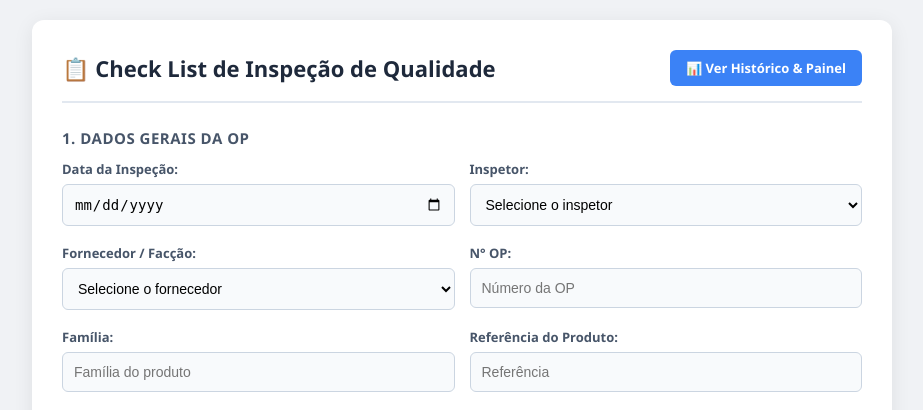
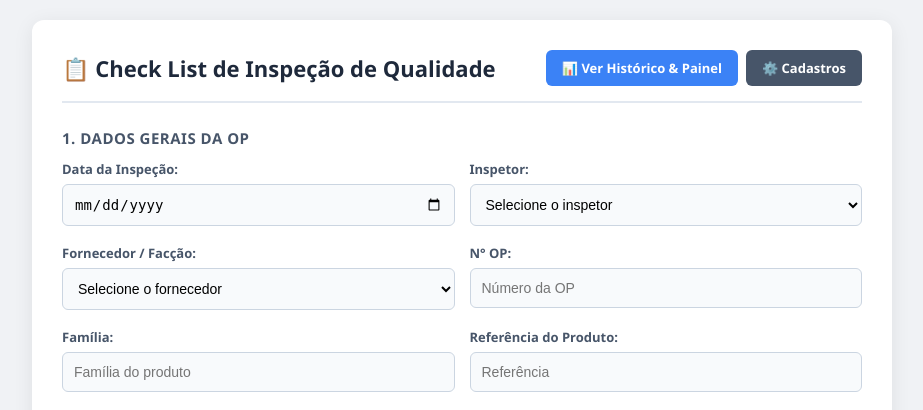
Before and after one commit to fabriciopavesi97/Check-List-Inspe-o-de-Qualidade, a Flask app: page / in a window 1280 px wide. Shown: the top 410 px of the page, without its empty margins (178-1101 px from the left). Run offline with Flask 3, Linux system fonts and the light colour scheme; data that the repository does not hold is empty; some libraries are stand-ins or nearby versions.

Commit message:
Update index.html

```diff
--- a/templates/index.html
+++ b/templates/index.html
@@ -8,10 +8,12 @@
         body { font-family: 'Segoe UI', Tahoma, Geneva, Verdana, sans-serif; margin: 0; padding: 20px; background-color: #f0f2f5; color: #333; }
         .container { max-width: 800px; margin: 0 auto; background: #ffffff; padding: 30px; border-radius: 12px; box-shadow: 0 4px 20px rgba(0,0,0,0.08); }
 
-        .header-top { display: flex; justify-content: space-between; align-items: center; border-bottom: 2px solid #e2e8f0; padding-bottom: 15px; margin-bottom: 25px; }
+        .header-top { display: flex; justify-content: space-between; align-items: center; flex-wrap: wrap; gap: 10px; border-bottom: 2px solid #e2e8f0; padding-bottom: 15px; margin-bottom: 25px; }
         h2 { color: #1e293b; margin: 0; font-size: 22px; }
         .btn-historico { background-color: #3b82f6; color: white; padding: 9px 16px; text-decoration: none; border-radius: 6px; font-size: 13px; font-weight: 600; transition: background 0.2s; }
         .btn-historico:hover { background-color: #2563eb; }
+        .btn-cadastros { background-color: #475569; color: white; padding: 9px 16px; text-decoration: none; border-radius: 6px; font-size: 13px; font-weight: 600; transition: background 0.2s; }
+        .btn-cadastros:hover { background-color: #334155; }
 
         .alert-sucesso { background-color: #d1fae5; border: 1px solid #10b981; color: #065f46; padding: 15px; border-radius: 8px; margin-bottom: 20px; font-weight: 600; text-align: center; font-size: 15px; }
         .alert-edicao { background-color: #fef3c7; border: 1px solid #f59e0b; color: #92400e; padding: 12px; border-radius: 8px; margin-bottom: 20px; font-weight: 600; text-align: center; font-size: 14px; }
@@ -47,7 +49,10 @@
 <div class="container">
     <div class="header-top">
         <h2>📋 Check List de Inspeção de Qualidade</h2>
-        <a href="/historico" class="btn-historico">📊 Ver Histórico & Painel</a>
+        <div style="display: flex; gap: 8px; flex-wrap: wrap;">
+            <a href="/historico" class="btn-historico">📊 Ver Histórico & Painel</a>
+            <a href="/cadastros" class="btn-cadastros">⚙️ Cadastros</a>
+        </div>
     </div>
 
     {% if sucesso %}
```
